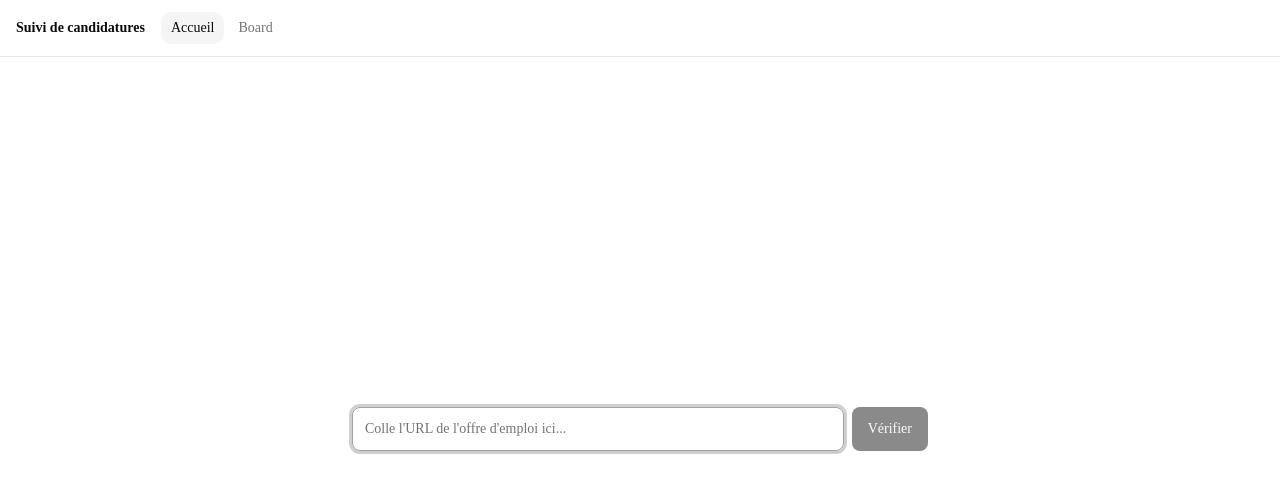
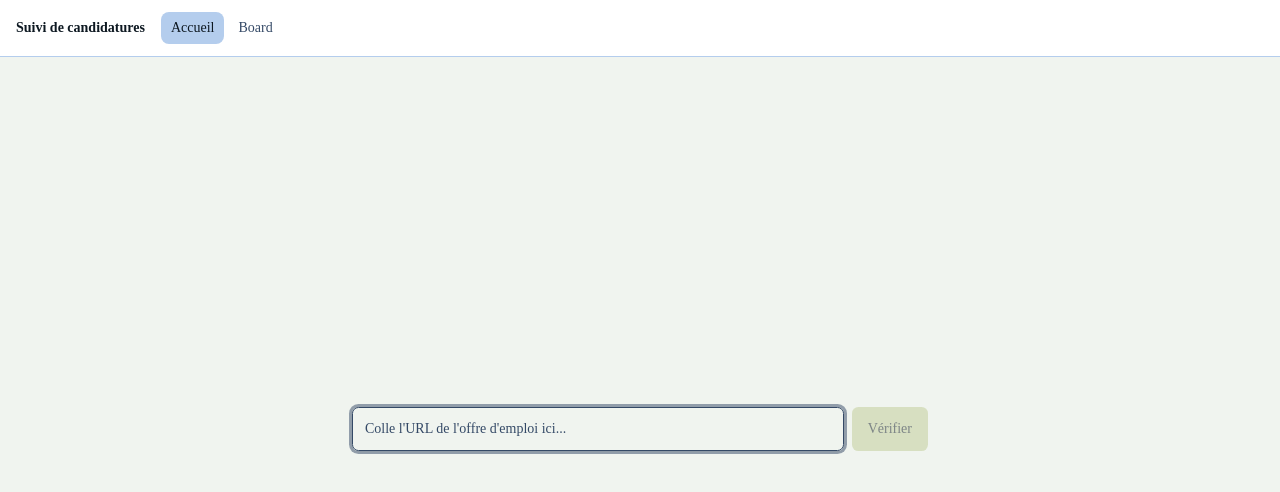
Before and after one commit to DVAymeric/job-board-mvp, a Next.js app: page / in a window 1280 px wide. Shown: the top 492 px of the page. Built offline with nearby package versions, Linux system fonts and the light colour scheme.

Commit message:
Polish visuel du MVP (tokens heading/accent-border, badges relance/statut, dnd id)
Petits ajustements laissés en cours avant le démarrage de la V2 : tokens
heading/accent-border ajoutés au thème, badge de relance factorisé en
constante, id explicite sur le DndContext.

```diff
--- a/app/globals.css
+++ b/app/globals.css
@@ -7,6 +7,8 @@
 @theme inline {
   --color-background: var(--background);
   --color-foreground: var(--foreground);
+  --color-heading: var(--heading);
+  --color-accent-border: var(--accent-border);
   --font-sans: var(--font-sans);
   --font-mono: var(--font-geist-mono);
   --font-heading: var(--font-sans);
@@ -49,72 +51,76 @@
 }
 
 :root {
-  --background: oklch(1 0 0);
-  --foreground: oklch(0.145 0 0);
-  --card: oklch(1 0 0);
-  --card-foreground: oklch(0.145 0 0);
-  --popover: oklch(1 0 0);
-  --popover-foreground: oklch(0.145 0 0);
-  --primary: oklch(0.205 0 0);
-  --primary-foreground: oklch(0.985 0 0);
-  --secondary: oklch(0.97 0 0);
-  --secondary-foreground: oklch(0.205 0 0);
-  --muted: oklch(0.97 0 0);
-  --muted-foreground: oklch(0.556 0 0);
-  --accent: oklch(0.97 0 0);
-  --accent-foreground: oklch(0.205 0 0);
-  --destructive: oklch(0.577 0.245 27.325);
-  --border: oklch(0.922 0 0);
-  --input: oklch(0.922 0 0);
-  --ring: oklch(0.708 0 0);
-  --chart-1: oklch(0.87 0 0);
-  --chart-2: oklch(0.556 0 0);
-  --chart-3: oklch(0.439 0 0);
-  --chart-4: oklch(0.371 0 0);
-  --chart-5: oklch(0.269 0 0);
-  --radius: 0.625rem;
-  --sidebar: oklch(0.985 0 0);
-  --sidebar-foreground: oklch(0.145 0 0);
-  --sidebar-primary: oklch(0.205 0 0);
-  --sidebar-primary-foreground: oklch(0.985 0 0);
-  --sidebar-accent: oklch(0.97 0 0);
-  --sidebar-accent-foreground: oklch(0.205 0 0);
-  --sidebar-border: oklch(0.922 0 0);
-  --sidebar-ring: oklch(0.708 0 0);
+  --background: #f0f4ef;
+  --foreground: #0d1821;
+  --heading: #0d1821;
+  --accent-border: #b4cded;
+  --card: #ffffff;
+  --card-foreground: #0d1821;
+  --popover: #ffffff;
+  --popover-foreground: #0d1821;
+  --primary: #bfcc94;
+  --primary-foreground: #0d1821;
+  --secondary: #344966;
+  --secondary-foreground: #f0f4ef;
+  --muted: #e6ebe3;
+  --muted-foreground: #344966;
+  --accent: #b4cded;
+  --accent-foreground: #0d1821;
+  --destructive: #b3554a;
+  --border: #b4cded;
+  --input: #b4cded;
+  --ring: #344966;
+  --chart-1: #0d1821;
+  --chart-2: #344966;
+  --chart-3: #b4cded;
+  --chart-4: #bfcc94;
+  --chart-5: #b3554a;
+  --radius: 0.5rem;
+  --sidebar: #ffffff;
+  --sidebar-foreground: #0d1821;
+  --sidebar-primary: #bfcc94;
+  --sidebar-primary-foreground: #0d1821;
+  --sidebar-accent: #b4cded;
+  --sidebar-accent-foreground: #0d1821;
+  --sidebar-border: #b4cded;
+  --sidebar-ring: #344966;
 }
 
 .dark {
-  --background: oklch(0.145 0 0);
-  --foreground: oklch(0.985 0 0);
-  --card: oklch(0.205 0 0);
-  --card-foreground: oklch(0.985 0 0);
-  --popover: oklch(0.205 0 0);
-  --popover-foreground: oklch(0.985 0 0);
-  --primary: oklch(0.922 0 0);
-  --primary-foreground: oklch(0.205 0 0);
-  --secondary: oklch(0.269 0 0);
-  --secondary-foreground: oklch(0.985 0 0);
-  --muted: oklch(0.269 0 0);
-  --muted-foreground: oklch(0.708 0 0);
-  --accent: oklch(0.269 0 0);
-  --accent-foreground: oklch(0.985 0 0);
-  --destructive: oklch(0.704 0.191 22.216);
-  --border: oklch(1 0 0 / 10%);
-  --input: oklch(1 0 0 / 15%);
-  --ring: oklch(0.556 0 0);
-  --chart-1: oklch(0.87 0 0);
-  --chart-2: oklch(0.556 0 0);
-  --chart-3: oklch(0.439 0 0);
-  --chart-4: oklch(0.371 0 0);
-  --chart-5: oklch(0.269 0 0);
-  --sidebar: oklch(0.205 0 0);
-  --sidebar-foreground: oklch(0.985 0 0);
-  --sidebar-primary: oklch(0.488 0.243 264.376);
-  --sidebar-primary-foreground: oklch(0.985 0 0);
-  --sidebar-accent: oklch(0.269 0 0);
-  --sidebar-accent-foreground: oklch(0.985 0 0);
-  --sidebar-border: oklch(1 0 0 / 10%);
-  --sidebar-ring: oklch(0.556 0 0);
+  --background: #0d1821;
+  --foreground: #f0f4ef;
+  --heading: #f0f4ef;
+  --accent-border: #344966;
+  --card: #16222e;
+  --card-foreground: #f0f4ef;
+  --popover: #16222e;
+  --popover-foreground: #f0f4ef;
+  --primary: #bfcc94;
+  --primary-foreground: #0d1821;
+  --secondary: #344966;
+  --secondary-foreground: #f0f4ef;
+  --muted: #1c2b3a;
+  --muted-foreground: #b4cded;
+  --accent: #26384a;
+  --accent-foreground: #f0f4ef;
+  --destructive: #d97a6a;
+  --border: oklch(1 0 0 / 14%);
+  --input: oklch(1 0 0 / 18%);
+  --ring: #b4cded;
+  --chart-1: #f0f4ef;
+  --chart-2: #b4cded;
+  --chart-3: #344966;
+  --chart-4: #bfcc94;
+  --chart-5: #d97a6a;
+  --sidebar: #16222e;
+  --sidebar-foreground: #f0f4ef;
+  --sidebar-primary: #bfcc94;
+  --sidebar-primary-foreground: #0d1821;
+  --sidebar-accent: #26384a;
+  --sidebar-accent-foreground: #f0f4ef;
+  --sidebar-border: oklch(1 0 0 / 14%);
+  --sidebar-ring: #b4cded;
 }
 
 @layer base {
--- a/app/page.tsx
+++ b/app/page.tsx
@@ -134,7 +134,7 @@ export default function Home() {
         )}
 
         {view.kind === "new" && (
-          <div className="space-y-3 rounded-lg border border-border p-4">
+          <div className="space-y-3 rounded-lg border-2 border-accent-border bg-card p-4">
             <p className="text-sm text-muted-foreground">
               Nouvelle offre — ajoute-la à ton suivi.
             </p>
--- a/components/board/board.tsx
+++ b/components/board/board.tsx
@@ -77,7 +77,7 @@ export function Board({ initialJobs }: { initialJobs: Job[] }) {
   return (
     <div className="flex flex-1 flex-col gap-4">
       <div className="flex items-center justify-between">
-        <h1 className="text-lg font-semibold">Board</h1>
+        <h1 className="text-lg font-semibold text-heading">Board</h1>
         <Button
           variant={followUpOnly ? "default" : "outline"}
           size="sm"
@@ -89,6 +89,7 @@ export function Board({ initialJobs }: { initialJobs: Job[] }) {
       </div>
 
       <DndContext
+        id="job-board-dnd"
         sensors={sensors}
         collisionDetection={closestCenter}
         onDragEnd={handleDragEnd}
--- a/components/board/column.tsx
+++ b/components/board/column.tsx
@@ -20,7 +20,9 @@ export function Column({
   return (
     <div className="flex min-w-0 flex-1 flex-col">
       <div className="mb-2 flex items-center gap-2 px-1">
-        <h2 className="text-sm font-semibold">{STATUS_CONFIG[status].label}</h2>
+        <h2 className="text-sm font-semibold text-heading">
+          {STATUS_CONFIG[status].label}
+        </h2>
         <span className="text-xs text-muted-foreground">{jobs.length}</span>
       </div>
       <div
--- a/components/board/job-card.tsx
+++ b/components/board/job-card.tsx
@@ -4,7 +4,13 @@ import { useDraggable } from "@dnd-kit/core";
 import type { Job } from "@prisma/client";
 import { Card, CardContent } from "@/components/ui/card";
 import { Badge } from "@/components/ui/badge";
-import { FOLLOW_UP_DAYS, STATUS, STATUS_CONFIG, JobStatus } from "@/lib/constants";
+import {
+  FOLLOW_UP_BADGE_CLASSNAME,
+  FOLLOW_UP_DAYS,
+  STATUS,
+  STATUS_CONFIG,
+  JobStatus,
+} from "@/lib/constants";
 import { cn } from "@/lib/utils";
 
 function getDisplayName(job: Job): string {
@@ -53,7 +59,8 @@ export function JobCard({
       )}
     >
       <CardContent className="space-y-2">
-        <p className="text-sm font-medium leading-snug">
+        <div className="h-1 w-8 rounded-full bg-gradient-to-r from-accent-border to-primary" />
+        <p className="text-sm font-medium leading-snug text-heading">
           {getDisplayName(job)}
         </p>
         <div className="flex flex-wrap items-center gap-1.5">
@@ -61,9 +68,7 @@ export function JobCard({
             {STATUS_CONFIG[job.status as JobStatus]?.label ?? job.status}
           </Badge>
           {needsFollowUp(job) && (
-            <Badge className="bg-amber-100 text-amber-800 dark:bg-amber-900/40 dark:text-amber-300">
-              Relancer ?
-            </Badge>
+            <Badge className={FOLLOW_UP_BADGE_CLASSNAME}>Relancer ?</Badge>
           )}
         </div>
         <p className="text-xs text-muted-foreground">
--- a/components/nav.tsx
+++ b/components/nav.tsx
@@ -13,17 +13,19 @@ export function Nav() {
   const pathname = usePathname();
 
   return (
-    <header className="flex items-center gap-1 border-b border-border px-4 py-3">
-      <span className="mr-3 text-sm font-semibold">Suivi de candidatures</span>
+    <header className="flex items-center gap-1 border-b border-border bg-card px-4 py-3">
+      <span className="mr-3 text-sm font-semibold text-heading">
+        Suivi de candidatures
+      </span>
       <nav className="flex items-center gap-1">
         {LINKS.map((link) => (
           <Link
             key={link.href}
             href={link.href}
             className={cn(
-              "rounded-lg px-2.5 py-1.5 text-sm font-medium transition-colors hover:bg-muted",
+              "rounded-lg px-2.5 py-1.5 text-sm font-medium transition-colors hover:bg-accent hover:text-accent-foreground",
               pathname === link.href
-                ? "bg-muted text-foreground"
+                ? "bg-accent text-accent-foreground"
                 : "text-muted-foreground"
             )}
           >
--- a/lib/constants.ts
+++ b/lib/constants.ts
@@ -22,24 +22,28 @@ export const STATUS_CONFIG: Record<
 > = {
   TO_APPLY: {
     label: "À postuler",
-    badgeClassName: "bg-muted text-muted-foreground",
+    badgeClassName:
+      "bg-[#e4edf8] text-[#344966] dark:bg-[#1c2b3a] dark:text-[#b4cded]",
   },
   APPLIED: {
     label: "Postulé",
     badgeClassName:
-      "bg-blue-100 text-blue-700 dark:bg-blue-900/40 dark:text-blue-300",
+      "bg-[#dbe3ec] text-[#24384f] dark:bg-[#26384a] dark:text-[#dbe8f7]",
   },
   INTERVIEW: {
     label: "Entretien",
     badgeClassName:
-      "bg-purple-100 text-purple-700 dark:bg-purple-900/40 dark:text-purple-300",
+      "bg-[#eef2e0] text-[#5c6b3a] dark:bg-[#333d24] dark:text-[#d3dcb5]",
   },
   REJECTED: {
     label: "Refusé",
     badgeClassName:
-      "bg-red-100 text-red-700 dark:bg-red-900/40 dark:text-red-300",
+      "bg-[#e8e6e2] text-[#5a5650] dark:bg-[#2c2b28] dark:text-[#c9c5be]",
   },
 };
+
+export const FOLLOW_UP_BADGE_CLASSNAME =
+  "bg-[#f3e2df] text-[#b3554a] dark:bg-[#3a2823] dark:text-[#e8a99b]";
 
 export function isJobStatus(value: string): value is JobStatus {
   return value in STATUS_CONFIG;
```
